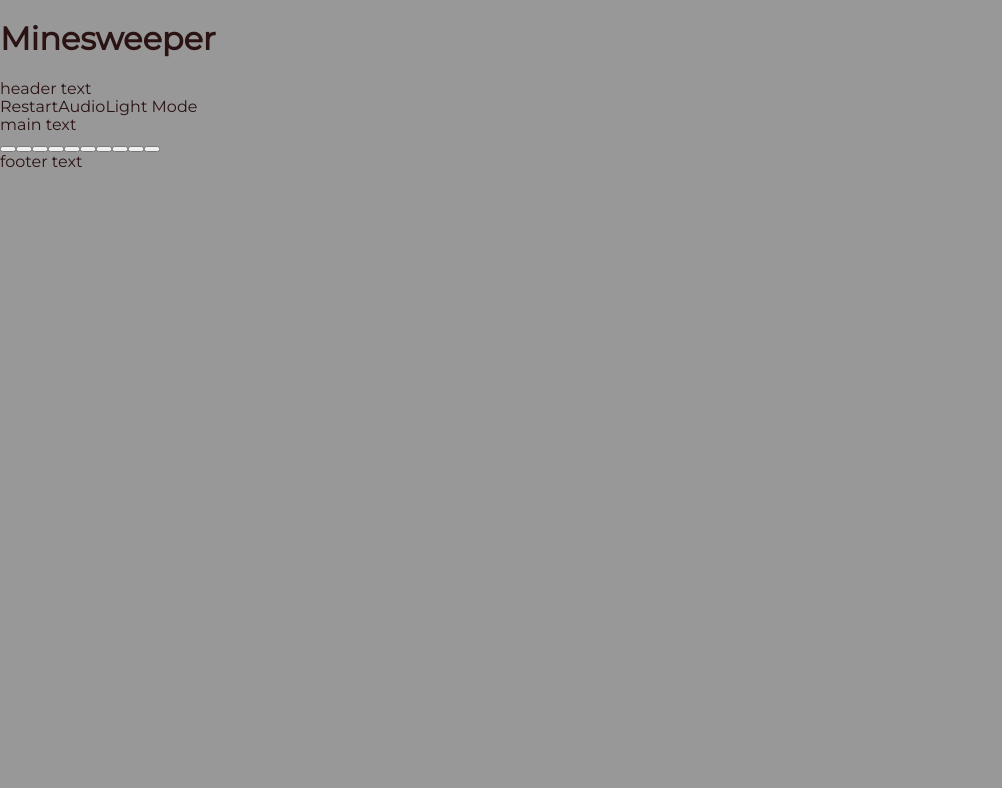
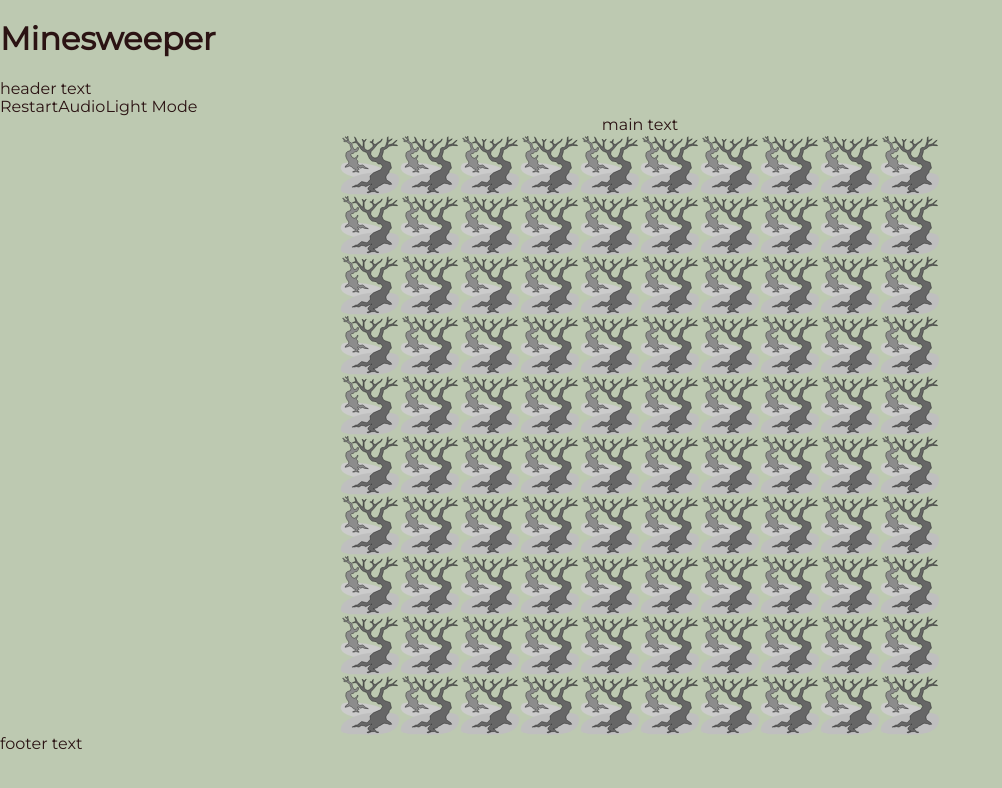
Before and after one commit to YaroslavaGD/minesweeper_v2, a website built with webpack: page src/index.html in a window 1280 px wide. Shown: the whole page, without its empty margins (0-1002 px from the left). Built offline with nearby package versions, Linux system fonts and the light colour scheme.

Commit message:
feat: add variable cellSize

```diff
--- a/src/app/app.js
+++ b/src/app/app.js
@@ -1,5 +1,6 @@
+import './app.scss';
 import HeaderView from './view/header-view';
-import MainView from './view/main-view';
+import MainView from './view/main/main-view';
 import FooterView from './view/footer-view';
 
 export default class App {
--- /dev/null
+++ b/src/app/app.scss
@@ -0,0 +1,9 @@
+@import '../libs/normalize';
+@import '../style/fonts';
+@import '../style/var';
+
+body {
+  font-family: 'Montserrat';
+  background-color: $back;
+  color: $text;
+}
--- a/src/app/calc.js
+++ /dev/null
@@ -1,2 +0,0 @@
-export const mult = (a, b) => a * b;
-export const sum = async (a, b) => a + b;
--- a/src/app/view/field/field-view.js
+++ /dev/null
@@ -1,30 +0,0 @@
-import View from '../view';
-import CellView from './cell-view';
-
-const CssClasses = {
-  FIELD: 'field',
-}
-
-export default class FieldView extends View {
-  constructor() {
-    /**
-     * @type {import('../../util/element-creator').ElementParams}
-     */
-    const params = {
-      tag: 'div',
-      classNames: [CssClasses.FIELD],
-      textContent: '',
-      callback: null
-    }
-    super(params);
-    this.configureView();
-  }
-
-  configureView() {
-    const numCells = 10;
-    for(let i = 0; i < numCells; i++) {
-      const cell = new CellView();
-      this.elementCreator.addInnerElement(cell.getHtmlElement());
-    }
-  }
-}
--- a/src/app/view/field/cell-view.js
+++ b/src/app/view/main/cell/cell-view.js
@@ -1,7 +1,12 @@
-import View from "../view";
+import './cell.scss';
+import View from '../../view';
 
 const CssClasses = {
   CELL: 'cell',
+  CELL_BOMB: 'cell--bomb',
+  CELL_BOMB2: 'cell--bomb2',
+  CELL_BOMB3: 'cell--bomb3',
+  CELL_WOOD: 'cell--wood'
 }
 export default class CellView extends View {
   constructor() {
@@ -10,7 +15,7 @@ export default class CellView extends View {
      */
     const params = {
       tag: 'button',
-      classNames: [CssClasses.FIELD],
+      classNames: [CssClasses.CELL, CssClasses.CELL_WOOD],
       textContent: '',
       callback: null
     }
--- /dev/null
+++ b/src/app/view/main/cell/cell.scss
@@ -0,0 +1,29 @@
+@import '../../../../style/var';
+.cell {
+  display: block;
+  height: $cellSize;
+  width: $cellSize;
+  margin: 0;
+  cursor: pointer;
+  background-color: transparent;
+  background-position: 50% 50%;
+  background-repeat: no-repeat;
+  background-size: 100%;
+  border: 0;
+}
+
+.cell--bomb {
+  background-image: url('../../../../assets/img/wolf-4-svgrepo-com.svg');
+}
+
+.cell--bomb2 {
+  background-image: url('../../../../assets/img/blackwulf.svg');
+}
+
+.cell--bomb3 {
+  background-image: url('../../../../assets/img/wulf2.svg');
+}
+
+.cell--wood {
+  background-image: url('../../../../assets/img/wood.svg');
+}
--- /dev/null
+++ b/src/app/view/main/grid/grid-view.js
@@ -0,0 +1,40 @@
+import './grid.scss';
+import View from '../../view';
+import CellView from '../cell/cell-view';
+
+const CssClasses = {
+  GRID: 'grid',
+  GRID_ROW: 'row',
+}
+
+export default class GridView extends View {
+  #cells = 100;
+  constructor() {
+    /**
+     * @type {import('../../util/element-creator').ElementParams}
+     */
+    const params = {
+      tag: 'div',
+      classNames: [CssClasses.GRID],
+      textContent: '',
+      callback: null
+    }
+    super(params);
+    this.configureView();
+  }
+
+  configureView() {
+    for (let i = 0; i < this.#cells; i++) {
+      const cell = this.createCell();
+      this.elementCreator.addInnerElement(cell);
+    }
+  }
+
+  /**
+   * @returns {HTMLElement}
+   */
+  createCell() {
+    const cell = new CellView();
+    return cell.getHtmlElement();
+  }
+}
--- /dev/null
+++ b/src/app/view/main/grid/grid.scss
@@ -0,0 +1,8 @@
+@import '../../../../style/var';
+
+.grid {
+  display: grid;
+  grid-template-columns: repeat(10, $cellSize);
+  grid-template-rows: repeat(10, $cellSize);
+  background-color: $back;
+}
--- a/src/app/view/main-view.js
+++ b/src/app/view/main/main-view.js
@@ -1,5 +1,6 @@
-import FieldView from "./field/field-view";
-import View from "./view";
+import './main.scss';
+import GridView from "./grid/grid-view";
+import View from "../view";
 
 const CssClasses = {
   MAIN: 'main',
@@ -10,7 +11,7 @@ const TEXT = 'main text';
 export default class MainView extends View {
   constructor() {
     /**
-     * @type {import('../util/element-creator').ElementParams}
+     * @type {import('../../util/element-creator').ElementParams}
      */
     const params = {
       tag: 'main',
@@ -23,7 +24,7 @@ export default class MainView extends View {
   }
 
   configureView() {
-    const field = new FieldView();
+    const field = new GridView();
     this.elementCreator.addInnerElement(field.getHtmlElement());
   }
 }
--- /dev/null
+++ b/src/app/view/main/main.scss
@@ -0,0 +1,5 @@
+.main {
+  display: flex;
+  align-items: center;
+  flex-direction: column;
+}
--- a/src/index.html
+++ b/src/index.html
@@ -11,10 +11,5 @@
   <header>
     <h1>Minesweeper</h1>
   </header>
-  <main>
-    <div class="bomb">
-
-    </div>
-  </main>
 </body>
 </html>
--- a/src/index.js
+++ b/src/index.js
@@ -1,5 +1,4 @@
 import './index.html';
-import './index.scss';
 import App from './app/app';
 
 const app = new App();
--- a/src/index.scss
+++ b/src/index.scss
@@ -1,4 +1,2 @@
-@import 'libs/normalize';
-@import 'style/fonts';
-@import 'style/var';
-@import 'style/style';
+
+@import 'app/app';
--- a/src/style/_fonts.scss
+++ b/src/style/_fonts.scss
@@ -1,5 +1,5 @@
 @font-face {
   font-family: 'Montserrat';
-  src: url('assets/fonts/Montserrat-Regular.woff2') format('woff2'),
-       url('assets/fonts/Montserrat-Regular.woff') format('woff');
+  src: url('../assets/fonts/Montserrat-Regular.woff2') format('woff2'),
+       url('../assets/fonts/Montserrat-Regular.woff') format('woff');
 }
--- a/src/style/_var.scss
+++ b/src/style/_var.scss
@@ -1,2 +1,4 @@
-$back: rgb(152, 152, 152);
+$back: rgb(189, 201, 177);
 $text: rgb(43, 19, 19);
+
+$cellSize: 60px;
```
Also changed, not shown: src/assets/img/blackwulf.svg (added), src/assets/img/wolf-4-svgrepo-com.svg (added), src/assets/img/wood.svg (added), src/assets/img/wulf.svg (added), src/assets/img/wulf2.svg (added).
